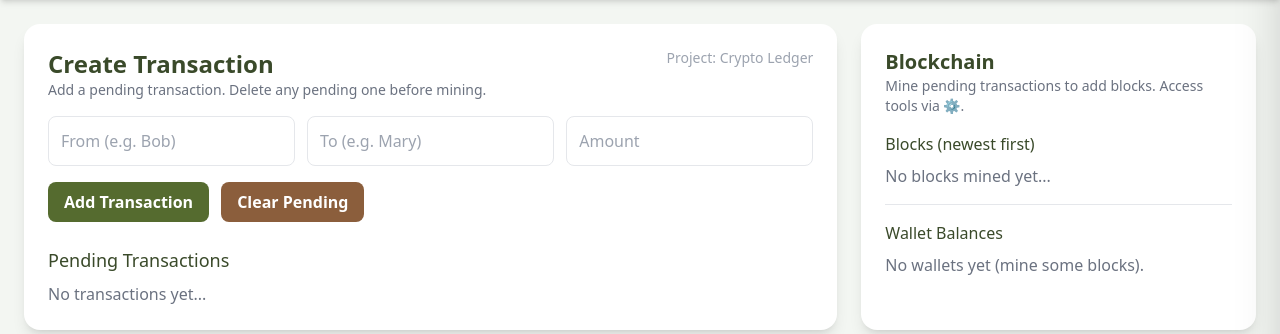
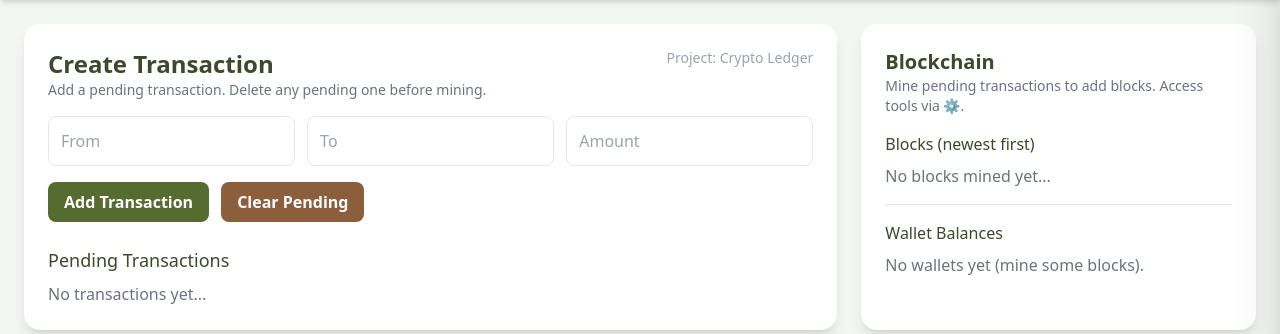
Before and after one commit to annmaria-varghese/Blockchain, a Flask app: page / in a window 1280 px wide. Shown: the part 80-414 px from the top of the page. Run offline with Flask 3, Linux system fonts and the light colour scheme; some libraries are stand-ins or nearby versions.

Commit message:
index.html

```diff
--- a/templates/index.html
+++ b/templates/index.html
@@ -36,8 +36,8 @@
       </div>
 
       <div class="grid grid-cols-1 md:grid-cols-3 gap-3 mb-4">
-        <input id="tx-from" placeholder="From (e.g. Bob)" class="border rounded-lg p-3 focus:outline-none focus:ring-2 focus:ring-[#556B2F]" />
-        <input id="tx-to" placeholder="To (e.g. Mary)" class="border rounded-lg p-3 focus:outline-none focus:ring-2 focus:ring-[#556B2F]" />
+        <input id="tx-from" placeholder="From" class="border rounded-lg p-3 focus:outline-none focus:ring-2 focus:ring-[#556B2F]" />
+        <input id="tx-to" placeholder="To" class="border rounded-lg p-3 focus:outline-none focus:ring-2 focus:ring-[#556B2F]" />
         <input id="tx-amount" placeholder="Amount" type="number" class="border rounded-lg p-3 focus:outline-none focus:ring-2 focus:ring-[#556B2F]" />
       </div>
 
@@ -306,4 +306,5 @@
     updateWallets();
   </script>
 </body>
+
 </html>
```
